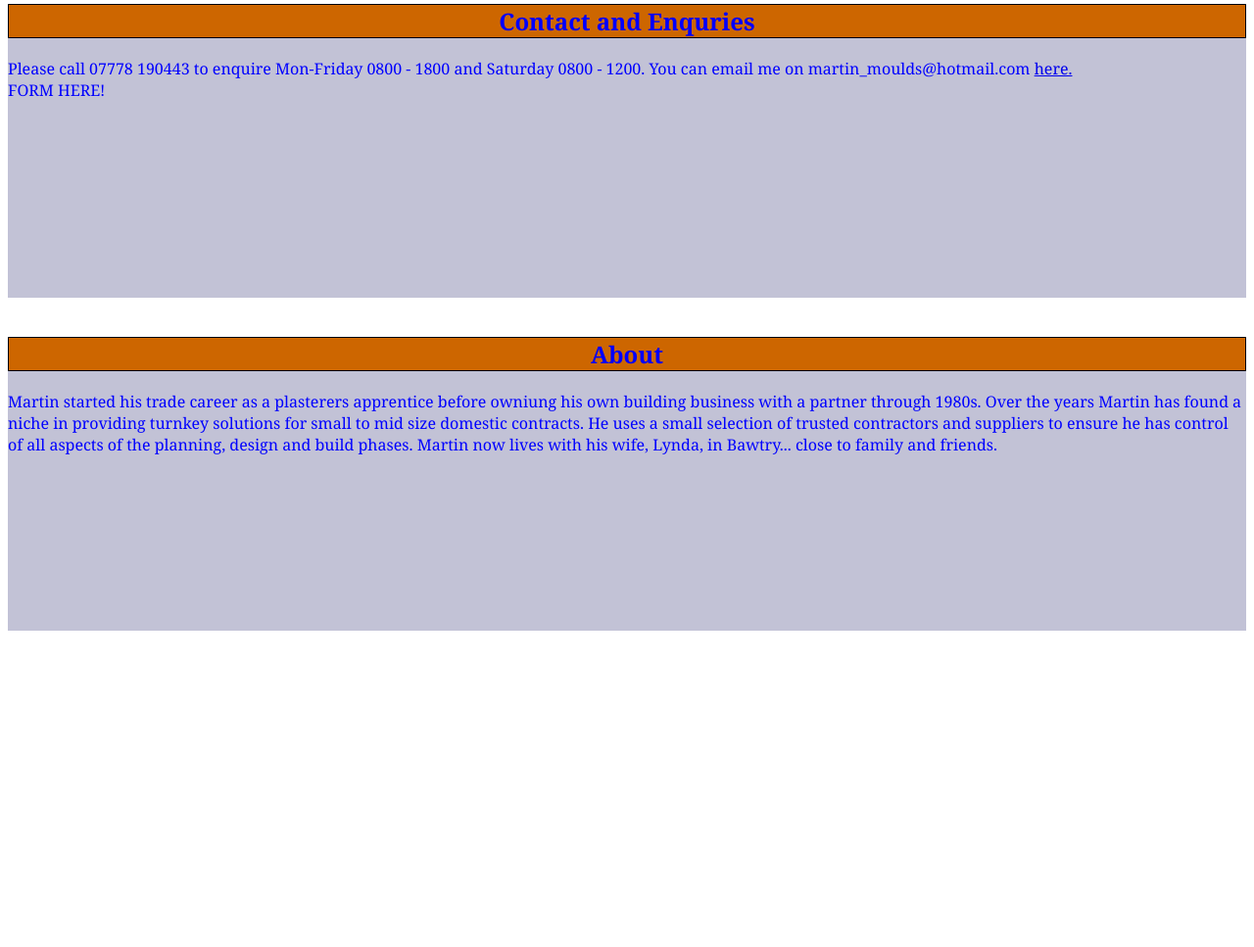
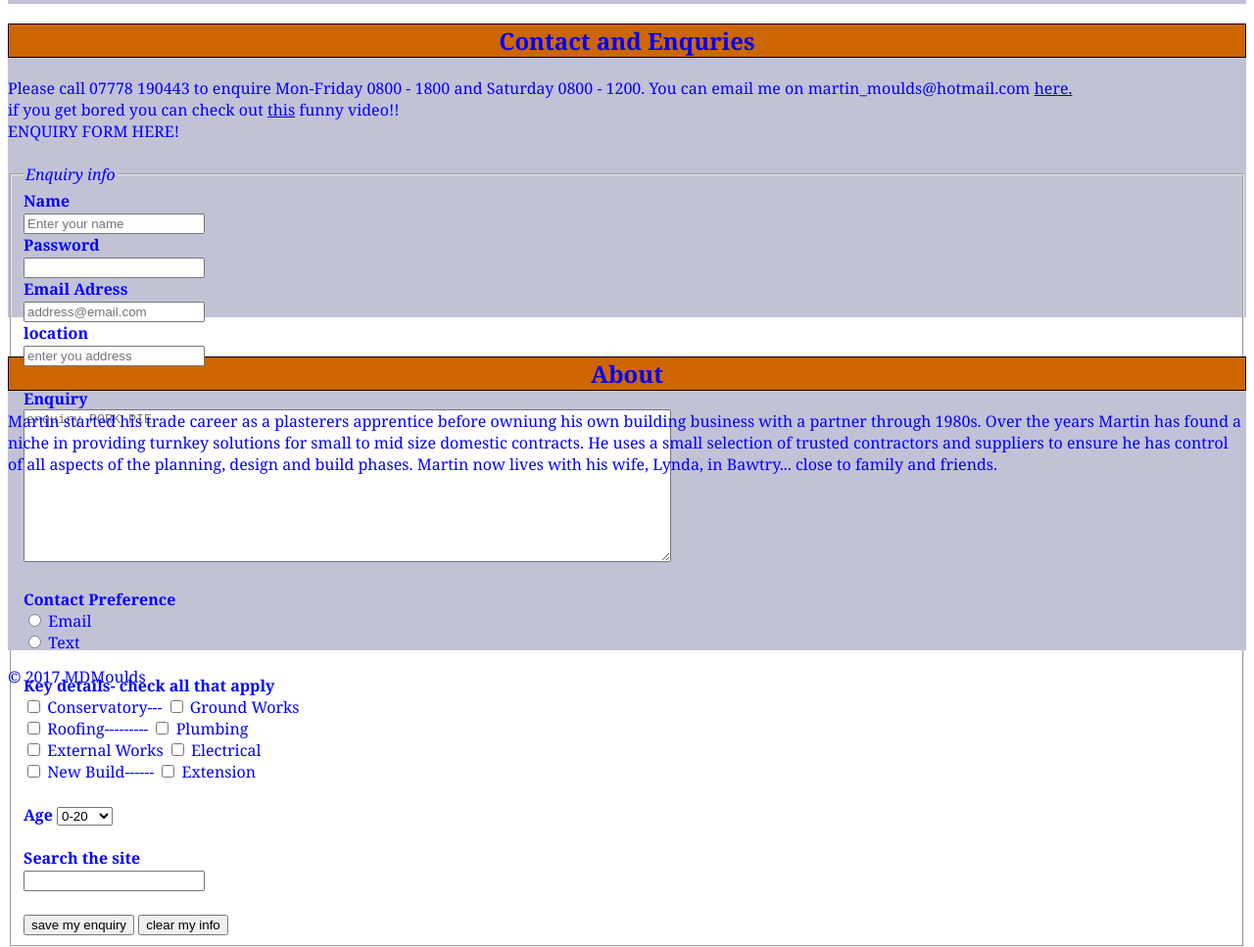
Before and after one commit to Starmonster/MDMC, a plain HTML site: page index.html in a window 1280 px wide. Shown: the part 1649-2616 px from the top of the page at 98% size. Before the commit the page ends 2301 px from the top, so only its background shows below. Drawn offline with Linux system fonts and the light colour scheme.

Commit message:
enquiry form added

```diff
--- a/index.html
+++ b/index.html
@@ -19,6 +19,8 @@
         <span><a class="buttons" href="#about">about</a></span>
       </nav>
     </header>
+    <hr>
+    <hr>
 
 
     <div id="home">
@@ -94,20 +96,84 @@
           a day of me calling and returned a very competitive price within a week. We
           now have a beautiful new conservatory which was finished much faster than
           we'd hoped for. A*. MARGARET - MISTERTON.
+
     </div>
   </div>
-</div>
+</div><!--ENd project container-->
   <div id="con_cont">
     <h2>Contact and Enquries</h2>
     <div id="contact">
       Please call 07778 190443 to enquire Mon-Friday 0800 - 1800 and Saturday 0800 - 1200.
-      You can email me on martin_moulds@hotmail.com <a href="martin_moulds@hotmail.com">here.</a>
+      You can email me on martin_moulds@hotmail.com  <a href="martin_moulds@hotmail.com">here.</a>
+      <br>
+
+      if you get bored you can check out <a href="https://www.youtube.com/watch?v=hY7m5jjJ9mM">this</a>
+      funny video!!
     </div>
-    FORM HERE!
+    ENQUIRY FORM HERE!<br><br>
+    <form>
+      <fieldset>
+        <legend><em>Enquiry info</em></legend>
+        <label><strong>Name</strong></label><br>
+        <input type ="text" placeholder="Enter your name">
+        <br>
+
+        <label><strong>Password</strong></label><br>
+        <input type="password"><br>
+
+        <label><strong>Email Adress</strong></label><br>
+        <input type="text" placeholder="address@email.com">
+        <br>
+        <label><strong>location</strong></label><br>
+        <input type="text" placeholder="enter you address">
+        <br><br>
+        <label><strong>Enquiry</strong></label><br>
+        <textarea rows="10" cols="80" placeholder="enquiry PORK PIE"></textarea>
+          <br>
+        <br>
+
+
+        <label><strong>Contact Preference</strong> </label><br>
+        <input type="radio" name="gender"> Email <br>
+        <input type="radio" name="gender"> Text
+        <br>
+        <br>
+
+        <label><strong>Key details- check all that apply</strong></label><br>
+        <input type="checkbox"> Conservatory---
+        <input type="checkbox"> Ground Works <br>
+        <input type="checkbox"> Roofing---------
+        <input type="checkbox"> Plumbing<br>
+        <input type="checkbox"> External Works
+        <input type="checkbox" style="align: center"> Electrical<br>
+        <input type="checkbox"> New Build------
+        <input type="checkbox"> Extension<br>
+        <br>
+
+        <label><strong>Age</strong></label>
+        <select>
+          <option>0-20</option>
+          <option>20-40</option>
+          <option>40-60</option>
+          <option>60+</option>
+        </select><br><br>
+
+        <label for="form-search"><strong>Search the site</strong></label><br>
+        <input type="search" id="form-search">
+        <br><br>
+
+        <input type="submit" value="save my enquiry">
+        <input type="reset" value="clear my info">
+
+
+
+      </fieldset>
+    </form>
   </div>
   <div id="about_cont">
     <h2>About</h2>
   <div id="about">
+
     Martin started his trade career as a plasterers apprentice before owniung his own
     building business with a partner through 1980s. Over the years Martin has found a niche
     in providing turnkey solutions for small to mid size domestic contracts. He uses a small
@@ -118,6 +184,10 @@
   </div>
 </div>
 
+<footer>
+  <p>&copy; 2017 MDMoulds</p>
+</footer>
+
 
   </body>
 </html>
```
